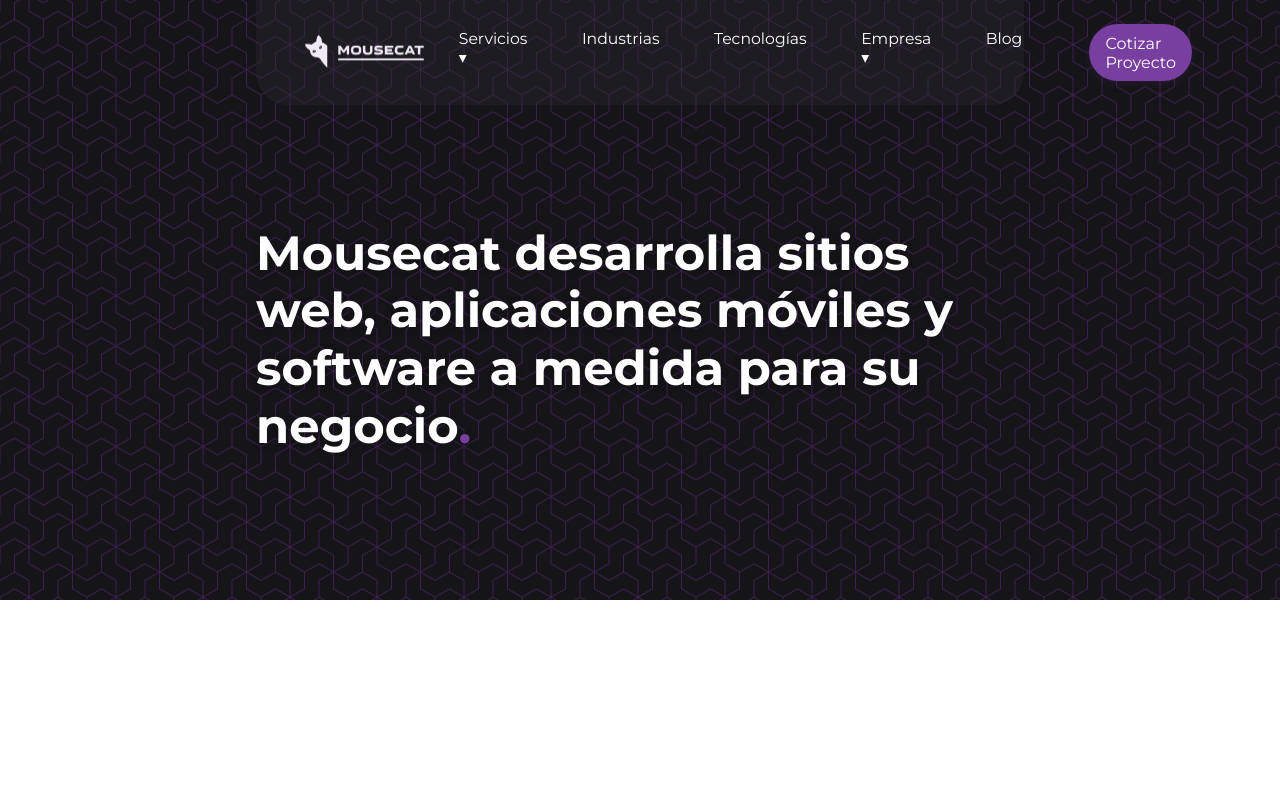
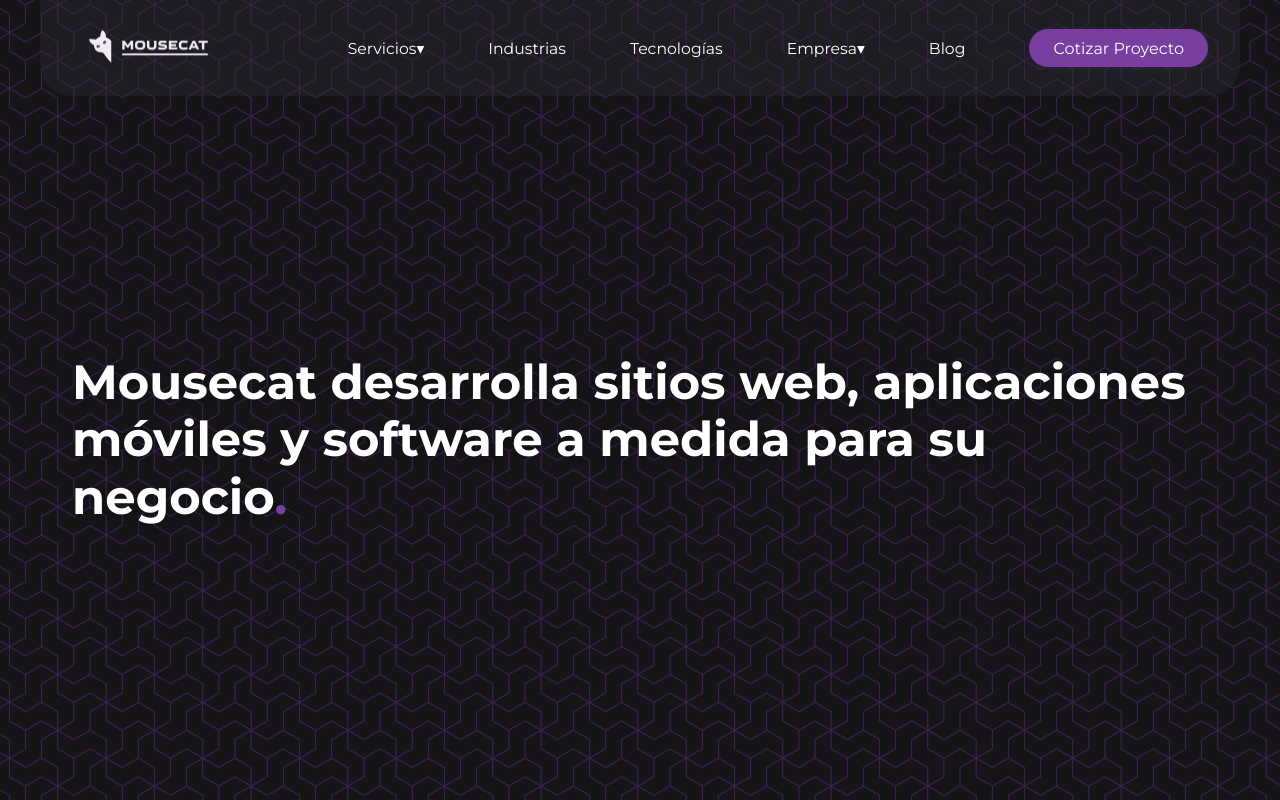
Before and after one commit to mndiazf/mousecat-lab, an Angular app: page / in a window 1280 px wide. Built offline with nearby package versions, Linux system fonts and the light colour scheme.

Commit message:
feat(header): mejorar responsividad y centrado de elementos
- Ajustar breakpoints para menú hamburguesa (ahora aparece en <1024px)
- Mejorar centrado y espaciado de elementos en header
- Optimizar estilos para móviles
- Asegurar consistencia visual en todos los tamaños de pantalla

```diff
--- a/angular.json
+++ b/angular.json
@@ -98,5 +98,8 @@
         }
       }
     }
+  },
+  "cli": {
+    "analytics": "6783abd8-d5b2-4b7c-a18a-dd77c8735138"
   }
 }
--- a/src/app/layouts/home/home.component.scss
+++ b/src/app/layouts/home/home.component.scss
@@ -1,20 +1,21 @@
 @use '../../styles/variables.scss';
 
 .home-background {
-  width: 100vw;
-  height: 600px;
+  width: 100%;
+  min-height: 100vh;
   background-image: url('/fondo-patrones.png');
   background-size: cover;
   background-position: center;
   background-repeat: no-repeat;
   margin: 0;
   padding: 0;
-  padding-top: 80px; // Prueba con 80px o ajusta hasta que quede alineado perfectamente
+  padding-top: 80px; // Ajustado para el header
   display: flex;
   align-items: center;
   justify-content: center;
   position: relative;
   overflow: hidden;
+  box-sizing: border-box;
 }
 
 .home-background::after {
@@ -47,14 +48,17 @@
 }
 
 .home-content {
-  width: 60vw;
+  width: 100%;
+  max-width: 1200px;
   margin: 0 auto;
   display: flex;
   align-items: center;
   justify-content: flex-start;
-  height: 100%;
+  min-height: calc(100vh - 80px);
   position: relative;
   z-index: 2;
+  padding: 2rem;
+  box-sizing: border-box;
 }
 
 .home-title {
@@ -71,31 +75,62 @@
   z-index: 2;
 }
 
-@media (max-width: 1024px) {
+@media (max-width: 1200px) {
   .home-content {
-    width: 90vw;
-    padding-left: 1rem;
-  }
-  .home-title {
-    font-size: 2.2rem;
+    padding: 1.5rem;
   }
 }
 
-@media (max-width: 700px) {
+@media (max-width: 1024px) {
+  .home-content {
+    padding: 1.5rem;
+  }
+
+  .home-title {
+    font-size: 2.5rem;
+  }
+}
+
+@media (max-width: 768px) {
   .home-background {
-    height: auto;
-    min-height: 400px;
     padding-top: 70px;
   }
+
   .home-content {
-    width: 100vw;
-    padding-left: 0.5rem;
-    padding-right: 0.5rem;
+    padding: 1.25rem;
+    min-height: calc(100vh - 70px);
+  }
+
+  .home-title {
+    font-size: 2rem;
+  }
+}
+
+@media (max-width: 640px) {
+  .home-content {
+    padding: 1rem;
     justify-content: center;
-  }
-  .home-title {
-    font-size: 1.3rem;
-    padding: 0;
     text-align: center;
   }
+
+  .home-title {
+    font-size: 1.75rem;
+  }
 }
+
+@media (max-width: 480px) {
+  .home-background {
+    min-height: 100vh;
+    padding-top: 60px;
+  }
+
+  .home-content {
+    min-height: calc(100vh - 60px);
+    padding: 1rem 0.75rem;
+  }
+
+  .home-title {
+    font-size: 1.5rem;
+    line-height: 1.3;
+  }
+}
--- a/src/app/shared/header/header.component.scss
+++ b/src/app/shared/header/header.component.scss
@@ -13,7 +13,8 @@
 }
 
 .header-bg {
-  width: 60vw;
+  width: 100%;
+  max-width: 1200px;
   padding: 1.5rem 2rem;
   background: rgba(43, 43, 49, 0.4);
   display: flex;
@@ -21,7 +22,30 @@
   align-items: center;
   justify-content: space-between;
   box-sizing: border-box;
-  transition: background 0.3s;
+  transition: all 0.3s ease;
+  margin: 0 auto;
+
+  @media (max-width: 1200px) {
+    max-width: 100%;
+    border-radius: 0;
+    padding: 1.25rem 2rem;
+  }
+
+  @media (max-width: 1024px) {
+    padding: 1.25rem 1.5rem;
+  }
+
+  @media (max-width: 768px) {
+    padding: 1rem 1.5rem;
+  }
+
+  @media (max-width: 640px) {
+    padding: 0.75rem 1.25rem;
+  }
+
+  @media (max-width: 480px) {
+    padding: 0.5rem 1rem;
+  }
 }
 
 .header-logo {
@@ -30,15 +54,28 @@
 
 .desktop-logo {
   display: block;
+
+  @media (max-width: 1024px) {
+    display: none;
+  }
 }
 
 .mobile-logo {
   display: none;
+
+  @media (max-width: 1024px) {
+    display: block;
+  }
 }
 
 .header-nav {
   display: flex;
+  align-items: center;
+  justify-content: center;
   gap: 2rem;
+  height: 100%;
+  margin: 0;
+  padding: 0;
 }
 
 .header-link {
@@ -49,10 +86,15 @@
   font-weight: 400;
   transition: color 0.2s;
   position: relative;
-  padding: 0.3rem 0.7rem;
+  padding: 0.5rem 1rem;
   background: none;
   border: none;
   cursor: pointer;
+  display: flex;
+  align-items: center;
+  justify-content: center;
+  height: 100%;
+  box-sizing: border-box;
 }
 
 .header-link:hover {
@@ -67,13 +109,22 @@
   font-weight: 500;
   border: none;
   border-radius: 2rem;
-  padding: 0.6rem 1rem;
-  margin-left: 1.5rem;
+  padding: 0.6rem 1.5rem;
+  margin-left: 1rem;
   cursor: pointer;
   text-decoration: none;
-  transition: background 0.2s, color 0.2s, box-shadow 0.2s;
-  display: inline-block;
+  transition: all 0.3s ease;
+  display: inline-flex;
+  align-items: center;
+  justify-content: center;
   box-shadow: 0 2px 8px rgba(120, 63, 161, 0.15);
+  white-space: nowrap;
+  height: auto;
+
+  &:hover {
+    transform: translateY(-2px);
+    box-shadow: 0 4px 12px rgba(120, 63, 161, 0.25);
+  }
 }
 
 .header-btn:hover {
@@ -91,6 +142,10 @@
   height: 40px;
   position: relative;
   z-index: 1200;
+
+  @media (max-width: 1024px) {
+    display: block;
+  }
 }
 
 .menu-toggle span {
@@ -117,22 +172,73 @@
   background: variables.$color-accent-primary;
 }
 
+
+
 @media (max-width: 1024px) {
-  .header-bg {
-    width: 90vw;
-    padding: 1rem 1rem;
+  .header-nav {
+    position: fixed;
+    top: 0;
+    right: -100%;
+    width: 80%;
+    max-width: 320px;
+    height: 100vh;
+    background: variables.$color-bg-alt;
+    flex-direction: column;
+    align-items: center;
+    justify-content: flex-start;
+    padding: 6rem 1.5rem 2rem;
+    transition: right 0.3s ease;
+    gap: 0.5rem;
+    z-index: 1100;
+
+    &.open {
+      right: 0;
+    }
+  }
+
+  .header-logo {
+    height: 44px;
+  }
+
+  .header-link, .header-btn {
+    width: 100%;
+    padding: 1rem;
+    font-size: 1.1rem;
+    text-align: center;
+    margin: 0;
+    border-radius: 0.5rem;
+    transition: all 0.2s ease;
+
+    &:hover {
+      background: rgba(255, 255, 255, 0.1);
+    }
+  }
+
+  .header-btn {
+    margin-top: 1rem;
+    padding: 0.8rem 1.5rem;
+    width: auto;
+    min-width: 180px;
+  }
+}
+
+@media (max-width: 768px) {
+  .header-logo {
+    height: 42px;
   }
 
   .header-nav {
-    gap: 1rem;
-  }
-
-  .header-logo {
-    height: 42px;
+    gap: 1.25rem;
   }
 }
 
-@media (max-width: 700px) {
+@media (max-width: 640px) {
+  .header-logo {
+    height: 40px;
+  }
+}
+
+@media (max-width: 768px) {
   .header-bg {
     width: 100vw;
     padding: 0.5rem 1rem;
```
